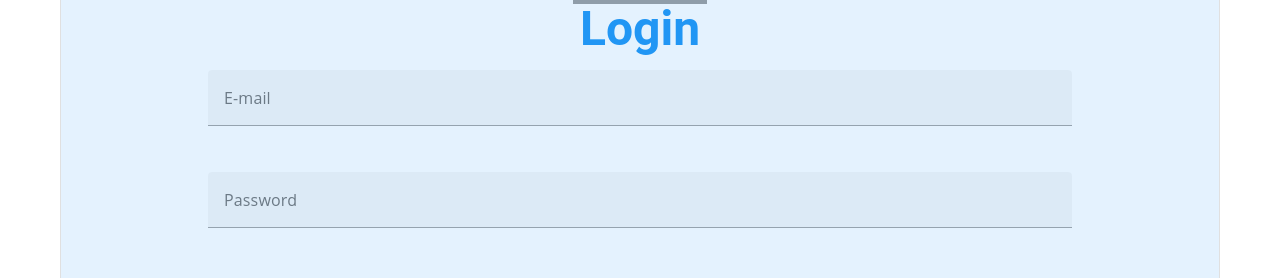
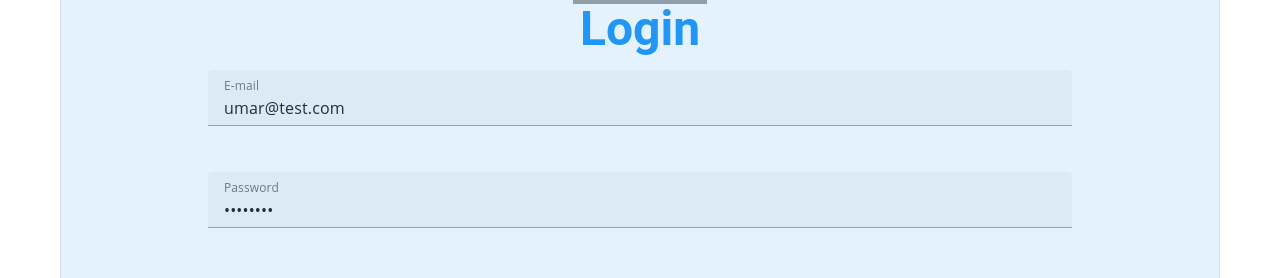
Before and after one commit to muhdumarcareer/aham-invest, a Vue app: page / in a window 1280 px wide. Shown: the part 281-559 px from the top of the page. Built offline with nearby package versions, Linux system fonts and the light colour scheme; grey boxes are pictures that could not be loaded; what vue-chartkick would draw is missing.

Commit message:
update login

```diff
--- a/src/views/login-view.vue
+++ b/src/views/login-view.vue
@@ -10,12 +10,12 @@
             <v-container>
               <v-row>
                 <v-col cols="12">
-                  <v-text-field v-model="email" :rules="emailRules" label="E-mail" required></v-text-field>
+                  <v-text-field v-model="email" :rules="emailRules" label="E-mail" readonly required></v-text-field>
                 </v-col>
 
                 <v-col cols="12">
                   <v-text-field v-model="password" :rules="passwordRules" type="password" label="Password"
-                    required></v-text-field>
+                    readonly required></v-text-field>
                 </v-col>
 
                 <v-col cols="12">
@@ -35,8 +35,8 @@
 <script>
 export default {
   data: () => ({
-    email: '',
-    password: '',
+    email: 'umar@test.com',
+    password: 'password',
     emailRules: [
       value => {
         if (value) return true
--- a/src/views/wallet-view.vue
+++ b/src/views/wallet-view.vue
@@ -46,21 +46,21 @@
                     @click="changeDataOneMonth('one')"
                     :color="tabPerformance === 'one' ? 'green' : 'blue'"
                     :variant="tabPerformance === 'one' ? 'flat' : 'tonal'"
-                    >1M</v-chip
+                    >1W</v-chip
                   >
                   <v-chip
                     @click="changeDataOneMonth('two')"
                     :color="tabPerformance === 'two' ? 'green' : 'blue'"
                     :variant="tabPerformance === 'two' ? 'flat' : 'tonal'"
                   >
-                    3M
+                    1M
                   </v-chip>
                   <v-chip
                     @click="changeDataOneMonth('three')"
                     :color="tabPerformance === 'three' ? 'green' : 'blue'"
                     :variant="tabPerformance === 'three' ? 'flat' : 'tonal'"
                   >
-                    YTD
+                    3M
                   </v-chip>
                 </v-card-text>
               </v-row>
```
